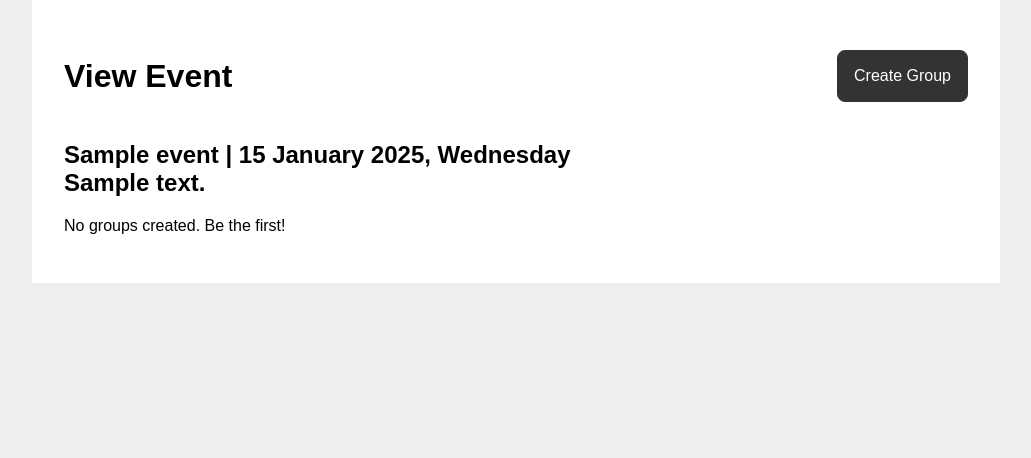
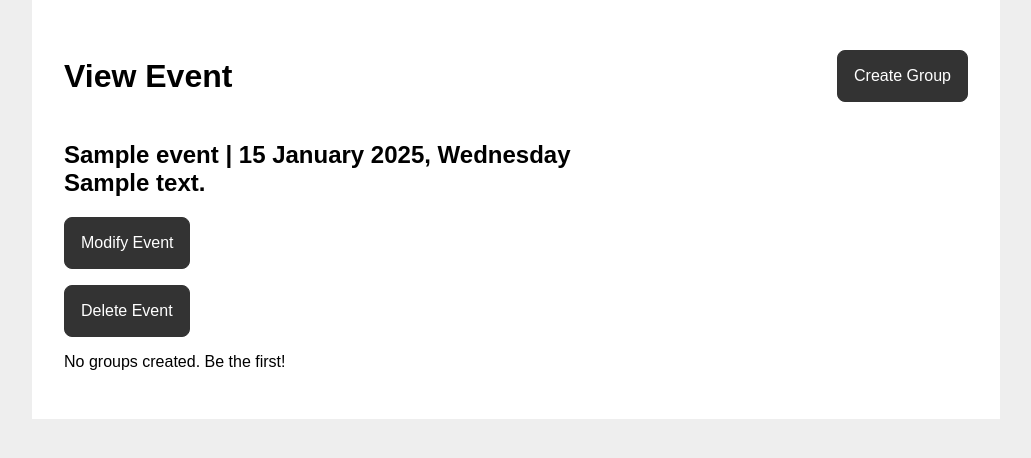
Before and after one commit to marktitorenkov/eventsys, a PHP site: page /event_view.php?event_id=1&year=2025 in a window 1280 px wide. Shown: the part 73-531 px from the top of the page, without its empty margins (124-1155 px from the left). Run offline with PHP 8.4, Linux system fonts and the light colour scheme; the visitor is signed in with stand-in values (Sample User, id 1); tables that the repository leaves empty hold one stand-in row (values such as "Sample post").

Commit message:
added options for deleting and changing the event only admin has this rights

```diff
--- a/event_view.php
+++ b/event_view.php
@@ -9,15 +9,48 @@ $year = $_GET['year'];
 $event = getEventById($event_id);
 $correct_date = strtotime(date('d M ', strtotime($event['date'])) . $year);
 $groups = getGroupsByEventIdYear($event_id, $year);
+
+// Check if the logged-in user is the admin of the event
+$current_user_id = $_SESSION['user_id']; // Assuming the user ID is stored in session
+
+// Handle Delete request
+if ($_SERVER['REQUEST_METHOD'] == 'POST' && isset($_POST['delete_event'])) {
+    // Check if the current user is the admin of the event
+    if ($event['admin'] != $current_user_id) {
+        // If not the admin, show an error message
+        $error_message = "You do not have permission to delete this event.";
+    } else {
+        // If the user is the admin, proceed with the deletion
+        deleteEventById($event_id);
+        header("Location: index.php"); // Redirect to events list after delete
+        exit();
+    }
+}
+
+// Handle Modify request
+if ($_SERVER['REQUEST_METHOD'] == 'POST' && isset($_POST['modify_event'])) {
+    // Check if the current user is the admin of the event
+    if ($event['admin'] != $current_user_id) {
+        // If not the admin, show an error message
+        $error_message = "You do not have permission to modify this event.";
+    } else {
+        $modified_name = $_POST['event_name'];
+        $modified_date = $_POST['event_date']; // Get the new date from the form
+        $modified_description = $_POST['event_description'];
+
+        modifyEvent($event_id, $modified_name, $modified_date, $modified_description);
+        header("Location: event_view.php?event_id=$event_id&year=$year"); // Reload the page after modifying
+        exit();
+    }
+}
+
 ?>
-
 
 <?php
 $page_title = "View Event";
 $page_styles = ["styles/groups.css"];
-include 'templates/main_header.php'
+include 'templates/main_header.php';
 ?>
-
 
 <section class="content">
   <header>
@@ -26,38 +59,97 @@ include 'templates/main_header.php'
     </div>
     <a class="btn" href="group_create.php?event_id=<?php echo $event_id?>&year=<?php echo $year ?>">Create Group</a>
   </header>
-    <h2><?php echo $event['name']; ?> | <?php echo date('d F Y, l', $correct_date) ?>
-    <br><?php echo $event['description'];?></h2>
-    <?php
-    if (!empty($groups)):
-    ?>
+
+  <!-- Event Info Section -->
+  <h2><?php echo $event['name']; ?> | <?php echo date('d F Y, l', $correct_date) ?>
+  <br><?php echo $event['description'];?></h2>
+
+  <!-- Display Error Message if Not Admin -->
+  <?php if (isset($error_message)): ?>
+    <div style="color: red; font-weight: bold;"><?php echo $error_message; ?></div>
+  <?php endif; ?>
+
+  <!-- Modify Event Form (Visible only when modifying and admin) -->
+  <?php if ($event['admin'] == $current_user_id): ?>
+    <form method="POST" id="modifyForm" style="display:none;">
+      <label for="event_name">Event Name:</label>
+      <input type="text" name="event_name" id="event_name" value="<?php echo htmlspecialchars($event['name']); ?>" required>
+
+      <label for="event_date">Event Date:</label>
+      <input type="date" name="event_date" id="event_date" value="<?php echo date('Y-m-d', strtotime($event['date'])); ?>" required>
+
+      <label for="event_description">Event Description:</label>
+      <textarea name="event_description" id="event_description" required><?php echo htmlspecialchars($event['description']); ?></textarea>
+
+      <button type="submit" name="modify_event">Save Changes</button>
+      <button type="button" onclick="toggleModifyForm()">Cancel</button>
+    </form>
+
+    <button id="modifyButton" onclick="toggleModifyForm()">Modify Event</button>
+  <?php else: ?>
+    <button id="modifyButton" disabled>Modify Event (You are not the admin)</button>
+  <?php endif; ?>
+
+  <!-- Delete Event Button -->
+  <?php if ($event['admin'] == $current_user_id): ?>
+    <button id="deleteButton" onclick="confirmDelete()">Delete Event</button>
+  <?php else: ?>
+    <button id="deleteButton" disabled>Delete Event (You are not the admin)</button>
+  <?php endif; ?>
+
+  <!-- Confirmation Modal for Deleting Event -->
+  <div id="deleteModal" style="display:none;">
+    <p>Are you sure you want to delete this event?</p>
+    <form method="POST">
+      <button type="submit" name="delete_event">Yes, Delete</button>
+      <button type="button" onclick="toggleDeleteModal()">Cancel</button>
+    </form>
+  </div>
+
+  <?php if (!empty($groups)): ?>
     <ul class="group-list">
-      <?php
-      foreach ($groups as $group):
-      ?>
+      <?php foreach ($groups as $group): ?>
       <li>
         <div>
-          <h3><?php echo $group['group_name'] ?></h3>
+          <h3><?php echo $group['group_name']; ?></h3>
           <p><a href="group_view.php?event_id=<?php echo $event_id ?>&group_id=<?php echo $group['group_id'] ?>&year=<?php echo $year ?>">View</a></p>
         </div>
         <div>
-          <p>Money goal: <?php echo $group['money_goal'] ?></p>
+          <p>Money goal: <?php echo $group['money_goal']; ?></p>
         </div>
         <div>
-          <p>Meeting place: <?php echo $group['meeting_place'] ?></p>
-          <p>Meeting time: <?php echo date('h:i:sa', strtotime($group['meeting_time'])) ?></p>
+          <p>Meeting place: <?php echo $group['meeting_place']; ?></p>
+          <p>Meeting time: <?php echo date('h:i:sa', strtotime($group['meeting_time'])); ?></p>
         </div>
         <div>
-          <p>Description: <?php echo $group['group_description'] ?></p>
+          <p>Description: <?php echo $group['group_description']; ?></p>
         </div>
       </li>
-      <?php endforeach ?>
+      <?php endforeach; ?>
     </ul>
-    <?php else: ?>
+  <?php else: ?>
     <p>No groups created. Be the first!</p>
-    <?php endif ?>
+  <?php endif; ?>
 </section>
 
+<script>
+// Toggle the Modify Event form visibility
+function toggleModifyForm() {
+    const form = document.getElementById('modifyForm');
+    form.style.display = form.style.display === 'none' ? 'block' : 'none';
+}
+
+// Show/Hide Delete Confirmation Modal
+function toggleDeleteModal() {
+    const modal = document.getElementById('deleteModal');
+    modal.style.display = modal.style.display === 'none' ? 'block' : 'none';
+}
+
+// Confirm Delete Event
+function confirmDelete() {
+    toggleDeleteModal(); // Show confirmation dialog
+}
+</script>
 
 <?php
 include 'templates/main_footer.php'
--- a/includes/db.php
+++ b/includes/db.php
@@ -175,4 +175,40 @@ function getGroupsByEventIdYear($event_id, $year) {
   return $stmt->fetchAll();
 }
 
+function deleteEventById($event_id) {
+  $pdo = getPDO();  // Get PDO connection
+
+  // Prepare the DELETE query to remove the event by ID
+  $stmt = $pdo->prepare('DELETE FROM events WHERE event_id = ?');
+
+  // Execute the statement with the event ID
+  $stmt->execute([$event_id]);
+
+  // Check if the event was deleted
+  if ($stmt->rowCount() > 0) {
+      return true;  // Event deleted successfully
+  } else {
+      return false; // Event deletion failed (likely no matching event_id)
+  }
+}
+
+function modifyEvent($event_id, $modified_name, $modified_date, $modified_description) {
+  $pdo = getPDO();  // Get PDO connection
+
+  // Prepare the update query to modify the event details
+  $stmt = $pdo->prepare('UPDATE events SET name = ?, date = ?, description = ? WHERE event_id = ?');
+
+  // Execute the statement with the new values for the event
+  $stmt->execute([$modified_name, $modified_date, $modified_description, $event_id]);
+
+  // Check if the update was successful
+  if ($stmt->rowCount() > 0) {
+      return true;  // Event updated successfully
+  } else {
+      return false; // Event update failed (likely no changes or invalid event_id)
+  }
+}
+
+
+
 ?>
```
